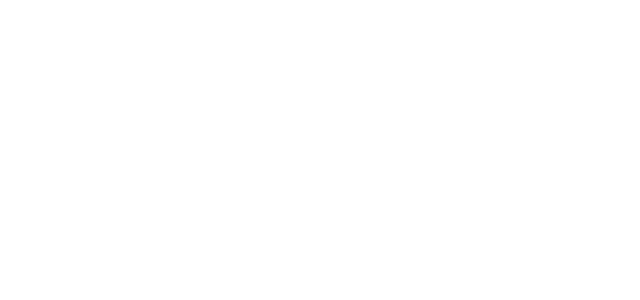
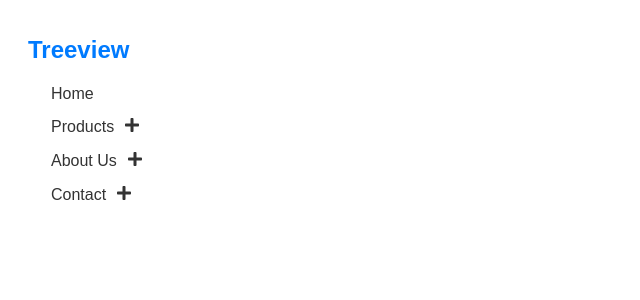
Before and after one commit to Sankaranarayanankm/react-projects, a React (Vite) app: page / in a window 1280 px wide. Shown: the top 300 px of the page, without its empty margins (0-640 px from the left). Built offline with nearby package versions, Linux system fonts and the light colour scheme.

Commit message:
completed tree view project

```diff
--- a/src/App.jsx
+++ b/src/App.jsx
@@ -4,7 +4,8 @@
 import StarRating from "./Components/Star-rating/index.jsx";
 import ImageSlider from "./Components/ImageSlider/ImageSlider.jsx";
 import LoadMore from "./Components/LoadMore/LoadMore.jsx";
-
+import Treeview from "./Components/TreeView/Treeview.jsx";
+import menu from "./Components/TreeView/data.js";
 const App = () => {
   return (
     <div className="app">
@@ -20,7 +21,8 @@
       {/* load more project  */}
       {/* <LoadMore /> */}
 
-
+      {/* Tree view/ Menu UI / Recursive Navigation menu project  */}
+      <Treeview menus={menu} />
     </div>
   );
 };
--- /dev/null
+++ b/src/Components/TreeView/MenuItems.css
@@ -0,0 +1,6 @@
+.menuItems__name {
+  display: flex;
+  align-items: center;
+  gap: 10px;
+  padding: 3px;
+}
--- /dev/null
+++ b/src/Components/TreeView/MenuItems.jsx
@@ -0,0 +1,35 @@
+import React, { useState } from "react";
+import "./MenuItems.css";
+import MenuList from "./MenuList";
+import { FaMinus, FaPlus } from "react-icons/fa";
+
+const MenuItems = ({ item }) => {
+  const [currentItem, setCurrentItem] = useState({});
+  const toggleDisplay = (id) => {
+    setCurrentItem((prev) => {
+      return {
+        ...prev,
+        [id]: !currentItem[id],
+      };
+    });
+  };
+  console.log(currentItem);
+
+  return (
+    <li className="menuItems">
+      <div className="menuItems__name">
+        {item.label}
+        {item.children.length > 0 && (
+          <span onClick={() => toggleDisplay(item.id)}>
+            {currentItem[item.id] ? <FaMinus /> : <FaPlus />}
+          </span>
+        )}
+      </div>
+      {currentItem[item.id] && item.children.length > 0 && (
+        <MenuList list={item.children} />
+      )}
+    </li>
+  );
+};
+
+export default MenuItems;
--- /dev/null
+++ b/src/Components/TreeView/MenuList.css
@@ -0,0 +1,9 @@
+.menuLists {
+  list-style-type: none;
+  padding-left: 20px;
+  margin: 0;
+}
+
+.menuLists li {
+  margin: 8px 0;
+}
--- /dev/null
+++ b/src/Components/TreeView/MenuList.jsx
@@ -0,0 +1,14 @@
+import React from "react";
+import "./MenuList.css";
+import MenuItems from "./MenuItems";
+const MenuList = ({ list = [] }) => {
+  return (
+    <ul className="menuLists">
+      {list.map((item) => (
+        <MenuItems item={item} />
+      ))}
+    </ul>
+  );
+};
+
+export default MenuList;
--- /dev/null
+++ b/src/Components/TreeView/Treeview.css
@@ -0,0 +1,15 @@
+.treeview {
+  display: flex;
+  flex-direction: column;
+  width: 300px;
+
+  font-family: Arial, sans-serif;
+  margin: 20px;
+  color: #333;
+}
+
+.treeview h1 {
+  font-size: 24px;
+  margin-bottom: 10px;
+  color: #007bff;
+}
--- /dev/null
+++ b/src/Components/TreeView/Treeview.jsx
@@ -0,0 +1,14 @@
+import React from "react";
+import "./Treeview.css";
+import MenuList from "./MenuList";
+
+const Treeview = ({ menus = [] }) => {
+  return (
+    <div className="treeview">
+      <h1>Treeview</h1>
+      <MenuList list={menus} />
+    </div>
+  );
+};
+
+export default Treeview;
--- /dev/null
+++ b/src/Components/TreeView/data.js
@@ -0,0 +1,90 @@
+const menus = [
+  {
+    id: 1,
+    label: "Home",
+    to: "/home",
+    children: [],
+  },
+  {
+    id: 2,
+    label: "Products",
+    to: "/products",
+    children: [
+      {
+        id: 3,
+        label: "Electronics",
+        to: "/products/electronics",
+        children: [
+          {
+            id: 4,
+            label: "Mobile Phones",
+            to: "/products/electronics/mobile-phones",
+            children: [],
+          },
+          {
+            id: 5,
+            label: "Laptops",
+            to: "/products/electronics/laptops",
+            children: [],
+          },
+          {
+            id: 6,
+            label: "Televisions",
+            to: "/products/electronics/televisions",
+            children: [],
+          },
+        ],
+      },
+      {
+        id: 7,
+        label: "Furniture",
+        to: "/products/furniture",
+        children: [
+          {
+            id: 8,
+            label: "Beds",
+            to: "/products/furniture/beds",
+            children: [],
+          },
+          {
+            id: 9,
+            label: "Sofas",
+            to: "/products/furniture/sofas",
+            children: [],
+          },
+          {
+            id: 10,
+            label: "Tables",
+            to: "/products/furniture/tables",
+            children: [],
+          },
+        ],
+      },
+    ],
+  },
+  {
+    id: 11,
+    label: "About Us",
+    to: "/about",
+    children: [
+      { id: 12, label: "Our Story", to: "/about/our-story", children: [] },
+      { id: 13, label: "Careers", to: "/about/careers", children: [] },
+    ],
+  },
+  {
+    id: 14,
+    label: "Contact",
+    to: "/contact",
+    children: [
+      {
+        id: 15,
+        label: "Customer Support",
+        to: "/contact/customer-support",
+        children: [],
+      },
+      { id: 16, label: "Locations", to: "/contact/locations", children: [] },
+    ],
+  },
+];
+
+export default menus;
```
